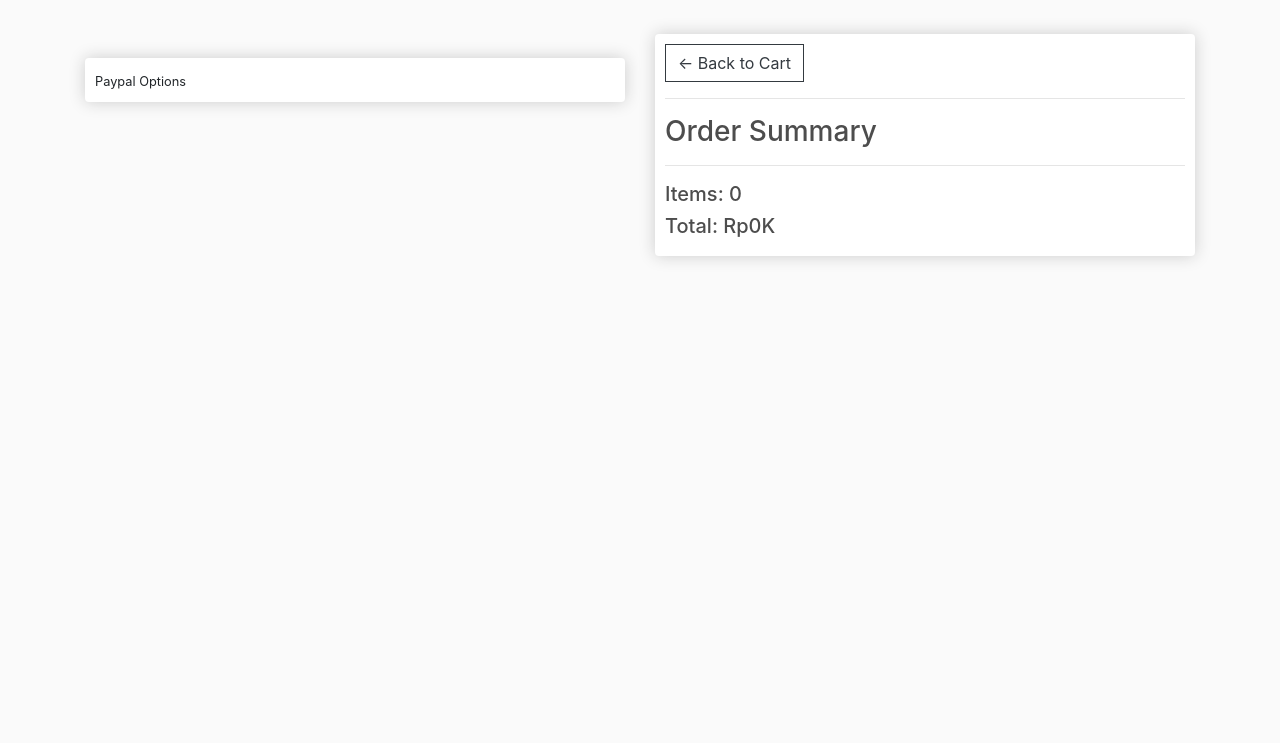
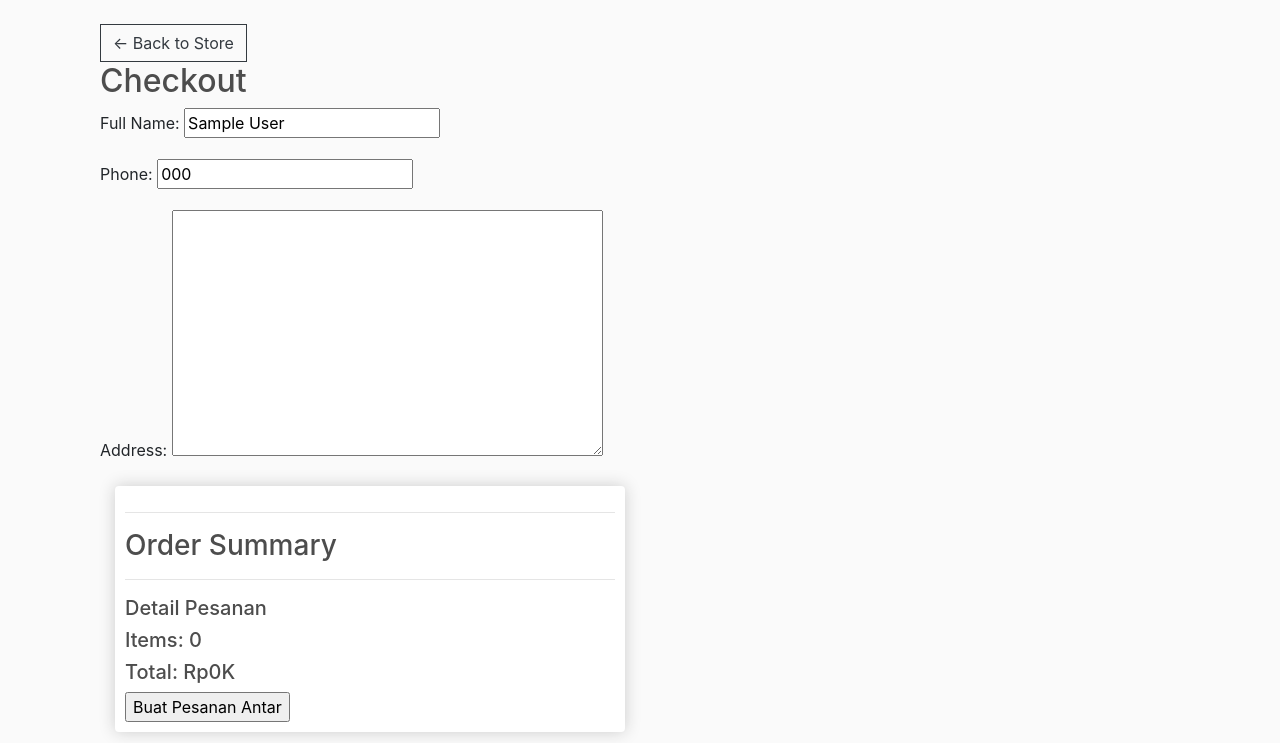
Before and after one commit to alvanmarvianto/NetNibbles, a Django app: page /checkout/ in a window 1280 px wide. Shown: the part 57-800 px from the top of the page. Run offline with Django 4.2, Linux system fonts and the light colour scheme; a user stored in the database is signed in; tables that the repository leaves empty hold one stand-in row (values such as "Sample post"); some libraries are stand-ins or nearby versions.

Commit message:
membuat backend checkout

```diff
--- a/netnibbles/settings.py
+++ b/netnibbles/settings.py
@@ -129,3 +129,5 @@ MEDIA_URL = '/images/'
 MEDIA_ROOT = os.path.join(BASE_DIR, 'static/images')
 
 DEFAULT_AUTO_FIELD = 'django.db.models.AutoField'
+
+LOGIN_URL = '/login/'
--- /dev/null
+++ b/store/forms.py
@@ -0,0 +1,54 @@
+# forms.py
+from django import forms
+from django.contrib.auth.models import User
+from .models import Customer
+
+class RegisterForm(forms.ModelForm):
+    first_name = forms.CharField(max_length=30, required=True)
+    last_name = forms.CharField(max_length=30, required=True)
+    phone = forms.CharField(max_length=15, required=True)
+    email = forms.EmailField(
+        max_length=254,
+        required=True,
+        label="Username (Email)"
+    )
+    password = forms.CharField(widget=forms.PasswordInput)
+
+    class Meta:
+        model = Customer
+        fields = ['first_name', 'last_name', 'phone', 'email', 'password']
+
+    def clean_email(self):
+        email = self.cleaned_data.get('email')
+        if User.objects.filter(username=email).exists():
+            raise ValidationError("This email address is already in use.")
+        return email
+
+    def save(self, commit=True):
+        user = User.objects.create_user(
+            username=self.cleaned_data['email'],  # Gunakan alamat email sebagai username
+            email=self.cleaned_data['email'],
+            password=self.cleaned_data['password']
+        )
+        customer = super(RegisterForm, self).save(commit=False)
+        customer.user = user
+        if commit:
+            customer.save()
+        return customer
+
+class CheckoutForm(forms.Form):
+    full_name = forms.CharField(max_length=200, required=True)
+    phone = forms.CharField(max_length=15, required=True)
+    address = forms.CharField(widget=forms.Textarea, required=True)
+
+    def __init__(self, *args, **kwargs):
+        # Autofill initial values for full name and phone using Customer model
+        user = kwargs.pop('user', None)
+        super(CheckoutForm, self).__init__(*args, **kwargs)
+        if user and user.is_authenticated:
+            try:
+                customer = Customer.objects.get(user=user)
+                self.fields['full_name'].initial = customer.get_full_name()
+                self.fields['phone'].initial = customer.phone
+            except Customer.DoesNotExist:
+                pass
--- a/store/templates/store/checkout.html
+++ b/store/templates/store/checkout.html
@@ -1,179 +1,54 @@
 {% extends 'store/main.html' %}
 {% load static %}
 {% block content %}
-     <div class="row">
-		<div class="col-lg-6">
-			<div class="box-element" id="form-wrapper">
-				<form id="form">
-					<div id="user-info">
-						<div class="form-field">
-							<input required class="form-control" type="text" name="name" placeholder="Name..">
+<div class="container">
+    <div class="left-side">
+        <a class="btn btn-outline-dark" href="{% url 'store' %}">&#x2190; Back to Store</a>
+        <h2>Checkout</h2>
+        <form method="POST">
+            {% csrf_token %}
+            <div class="form-group">
+                <label for="id_full_name">Full Name:</label>
+                {{ form.full_name }}
             </div>
-						<div class="form-field">
-							<input required class="form-control" type="email" name="email" placeholder="Email..">
+            <div class="form-group">
+                <label for="id_phone">Phone:</label>
+                {{ form.phone }}
             </div>
+            <div class="form-group">
+                <label for="id_address">Address:</label>
+                {{ form.address }}
             </div>
-
-					<div id="shipping-info">
-						<hr>
-						<p>Shipping Information:</p>
-						<hr>
-						<div class="form-field">
-							<input class="form-control" type="text" name="number" placeholder="No. Telp..">
-						</div>
-						<div class="form-field">
-							<input class="form-control" type="text" name="address" placeholder="Address..">
-						</div>
-					</div>
-
-					<hr>
-					<input id="form-button" class="btn btn-success btn-block" type="submit" value="Continue">
         </form>
     </div>
-
-			<br>
-			<div class="box-element hidden" id="payment-info">
-				<small>Paypal Options</small>
-				<!--<button id="make-payment">Make payment</button>-->
-				<div id="paypal-button-container"></div>
-			</div>
-
-		</div>
-
     <div class="col-lg-6">
         <div class="box-element">
-				<a  class="btn btn-outline-dark" href="{% url 'cart' %}">&#x2190; Back to Cart</a>
             <hr>
             <h3>Order Summary</h3>
             <hr>
-				{% for item in items %}
+            {% regroup items by product.category as grouped_items %}
+            {% for category in grouped_items %}
+            <h4>{{ category.grouper }}</h4>
+            {% for item in category.list %}
             <div class="cart-row">
                 <div style="flex:2"><img class="row-image" src="{{item.product.imageURL}}"></div>
                 <div style="flex:2"><p>{{item.product.name}}</p></div>
                 <div style="flex:1"><p>Rp{{item.product.price|floatformat:0}}K</p></div>
-					<div style="flex:1"><p>x{{item.quantity}}</p></div>
-				</div>
-				{% endfor %}
-				<h5>Items:   {{order.get_cart_items}}</h5>
-				<h5>Total:   Rp{{order.get_cart_total|floatformat:0}}K</h5>
+                <div style="flex:1">
+                    <p class="quantity">{{item.quantity}}</p>
+                    <div class="quantity">
+                        <img data-product="{{item.product.id}}" data-action="add" class="chg-quantity update-cart" src="{% static  'images/arrow-up.png' %}">
+                        <img data-product="{{item.product.id}}" data-action="remove" class="chg-quantity update-cart" src="{% static  'images/arrow-down.png' %}">
                     </div>
                 </div>
             </div>
-
-	<script src="https://www.paypal.com/sdk/js?client-id=YOUR-CLIENT-ID&currency=USD&disable-funding=credit"></script>
-
-	<script>
-		var total = '{{order.get_cart_total}}'
-        // Render the PayPal button into #paypal-button-container
-        paypal.Buttons({
-
-        	style: {
-                color:  'blue',
-                shape:  'rect',
-            },
-
-            // Set up the transaction
-            createOrder: function(data, actions) {
-                return actions.order.create({
-                    purchase_units: [{
-                        amount: {
-                            value:parseFloat(total).toFixed(2)
-                        }
-                    }]
-                });
-            },
-
-            // Finalize the transaction
-            onApprove: function(data, actions) {
-                return actions.order.capture().then(function(details) {
-                    // Show a success message to the buyer
-                    submitFormData()
-                });
-            }
-
-        }).render('#paypal-button-container');
-    </script>
-
-	<script type="text/javascript">
-		var shipping = '{{order.shipping}}'
-
-		if (shipping == 'False'){
-		 	document.getElementById('shipping-info').innerHTML = ''
-		}
-
-		if (user != 'AnonymousUser'){
-		 	document.getElementById('user-info').innerHTML = ''
-		 }
-
-		if (shipping == 'False' && user != 'AnonymousUser'){
-			//Hide entire form if user is logged in and shipping is false
-				document.getElementById('form-wrapper').classList.add("hidden");
-				//Show payment if logged in user wants to buy an item that does not require shipping
-			    document.getElementById('payment-info').classList.remove("hidden");
-		}
-
-		var form = document.getElementById('form')
-		form.addEventListener('submit', function(e){
-	    	e.preventDefault()
-	    	console.log('Form Submitted...')
-	    	document.getElementById('form-button').classList.add("hidden");
-	    	document.getElementById('payment-info').classList.remove("hidden");
-	    })
-
-		/*
-	    document.getElementById('make-payment').addEventListener('click', function(e){
-	    	submitFormData()
-	    })
-	    */
-
-	    function submitFormData(){
-	    	console.log('Payment button clicked')
-
-	    	var userFormData = {
-				'name':null,
-				'email':null,
-				'total':total,
-			}
-
-			var shippingInfo = {
-				'number':null,
-				'address':null,
-			}
-
-			if (shipping != 'False'){
-	    		shippingInfo.number = form.number.value
-				shippingInfo.address = form.address.value
-	    	}
-
-	    	if (user == 'AnonymousUser'){
-	    		userFormData.name = form.name.value
-	    		userFormData.email = form.email.value
-	    	}
-
-	    	console.log('Shipping Info:', shippingInfo)
-	    	console.log('User Info:', userFormData)
-
-	    	var url = "/process_order/"
-	    	fetch(url, {
-	    		method:'POST',
-	    		headers:{
-	    			'Content-Type':'applicaiton/json',
-	    			'X-CSRFToken':csrftoken,
-	    		},
-	    		body:JSON.stringify({'form':userFormData, 'shipping':shippingInfo}),
-
-	    	})
-	    	.then((response) => response.json())
-	    	.then((data) => {
-				console.log('Success:', data);
-				alert('Transaction completed');
-
-				cart = {}
-				document.cookie ='cart=' + JSON.stringify(cart) + ";domain=;path=/"
-
-				window.location.href = "{% url 'store' %}"
-
-				})
-	    }
-	</script>
+            {% endfor %}
+            {% endfor %}
+            <h5>Detail Pesanan</h5>
+			<h5>Items:   {{order.get_cart_items}}</h5>
+			<h5>Total:   Rp{{order.get_cart_total|floatformat:0}}K</h5>
+			<input type="submit" value="Buat Pesanan Antar">
+        </div>
+    </div>
+</div>
 {% endblock content %}
--- a/store/templates/store/main.html
+++ b/store/templates/store/main.html
@@ -85,7 +85,7 @@
 	    <div class="form-inline my-2 my-lg-0">
 	     	<a href="{% url 'login' %}" class="btn btn-warning">Login</a>
 
-	     	<a href="{% url 'cart' %}">
+	     	<a href="{% url 'checkout' %}">
 	    		<img  id="cart-icon" src="{% static 'images/cart.png' %}">
 	    	</a>
 	    	<p id="cart-total">{{cartItems}}</p>
--- a/store/urls.py
+++ b/store/urls.py
@@ -7,7 +7,6 @@ urlpatterns = [
 	path('', views.home, name="home"),
     path('promo/', views.promo, name="promo"),
     path('store/', views.store, name="store"),
-	path('cart/', views.cart, name="cart"),
 	path('checkout/', views.checkout, name="checkout"),
     path('login/', views.login, name="login"),
     path('register/', views.register, name="register"),
--- a/store/views.py
+++ b/store/views.py
@@ -1,18 +1,43 @@
-from django.shortcuts import render
+from django.shortcuts import render, redirect
 from django.http import JsonResponse
 import json
 import datetime
 from .models import *
 from .utils import cookieCart, cartData, guestOrder
+from .forms import RegisterForm, CheckoutForm
+from django.contrib.auth import authenticate, login as auth_login
+from django.contrib.auth.forms import AuthenticationForm
+from django.contrib.auth.decorators import login_required
+from .models import Customer
+
+def register(request):
+    if request.method == 'POST':
+        form = RegisterForm(request.POST)
+        if form.is_valid():
+            form.save()
+            return redirect('login')
+    else:
+        form = RegisterForm()
+    return render(request, 'store/register.html', {'form': form})
 
 def login(request):
-	return render(request, 'store/login.html')
+    if request.method == 'POST':
+        form = AuthenticationForm(request, data=request.POST)
+        if form.is_valid():
+            username = form.cleaned_data.get('username')
+            password = form.cleaned_data.get('password')
+            user = authenticate(username=username, password=password)
+            if user is not None:
+                auth_login(request, user)
+                return redirect('success')
+    else:
+        form = AuthenticationForm()
+    return render(request, 'store/login.html', {'form': form})
 
-def register(request):
-	return render(request, 'store/register.html')
+@login_required
+def success(request):
+    return render(request, 'store/successfull.html')
 
-def success(request):
-	return render(request, 'store/successfull.html')
 
 def promo(request):
 	data = cartData(request)
@@ -48,25 +73,26 @@ def store(request):
 	return render(request, 'store/store.html', context)
 
 
-def cart(request):
-	data = cartData(request)
 
-	cartItems = data['cartItems']
-	order = data['order']
-	items = data['items']
+@login_required
+def checkout(request):
+    data = cartData(request)
 
-	context = {'items':items, 'order':order, 'cartItems':cartItems}
-	return render(request, 'store/cart.html', context)
+    cartItems = data['cartItems']
+    order = data['order']
+    items = data['items']
 
-def checkout(request):
-	data = cartData(request)
+    if request.method == 'POST':
+        form = CheckoutForm(request.POST, user=request.user)
+        if form.is_valid():
+            full_name = form.cleaned_data['full_name']
+            phone = form.cleaned_data['phone']
+            address = form.cleaned_data['address']
+    else:
+        form = CheckoutForm(user=request.user)
 
-	cartItems = data['cartItems']
-	order = data['order']
-	items = data['items']
-
-	context = {'items':items, 'order':order, 'cartItems':cartItems}
-	return render(request, 'store/checkout.html', context)
+    context = {'items': items, 'order': order, 'cartItems': cartItems, 'form': form}
+    return render(request, 'store/checkout.html', context)
 
 def updateItem(request):
 	data = json.loads(request.body)
```
Also changed, not shown: store/models.py (+18 -9 lines), store/templates/store/cart.html (deleted, +0 -52 lines), static/images/pizza_ATNBCBf_qhlrII6.jpg (added), store/migrations/0006_rename_name_customer_first_name_and_more.py (added), store/migrations/0007_remove_product_digital.py (added). Lines whose indentation alone changed are shown as unchanged.
